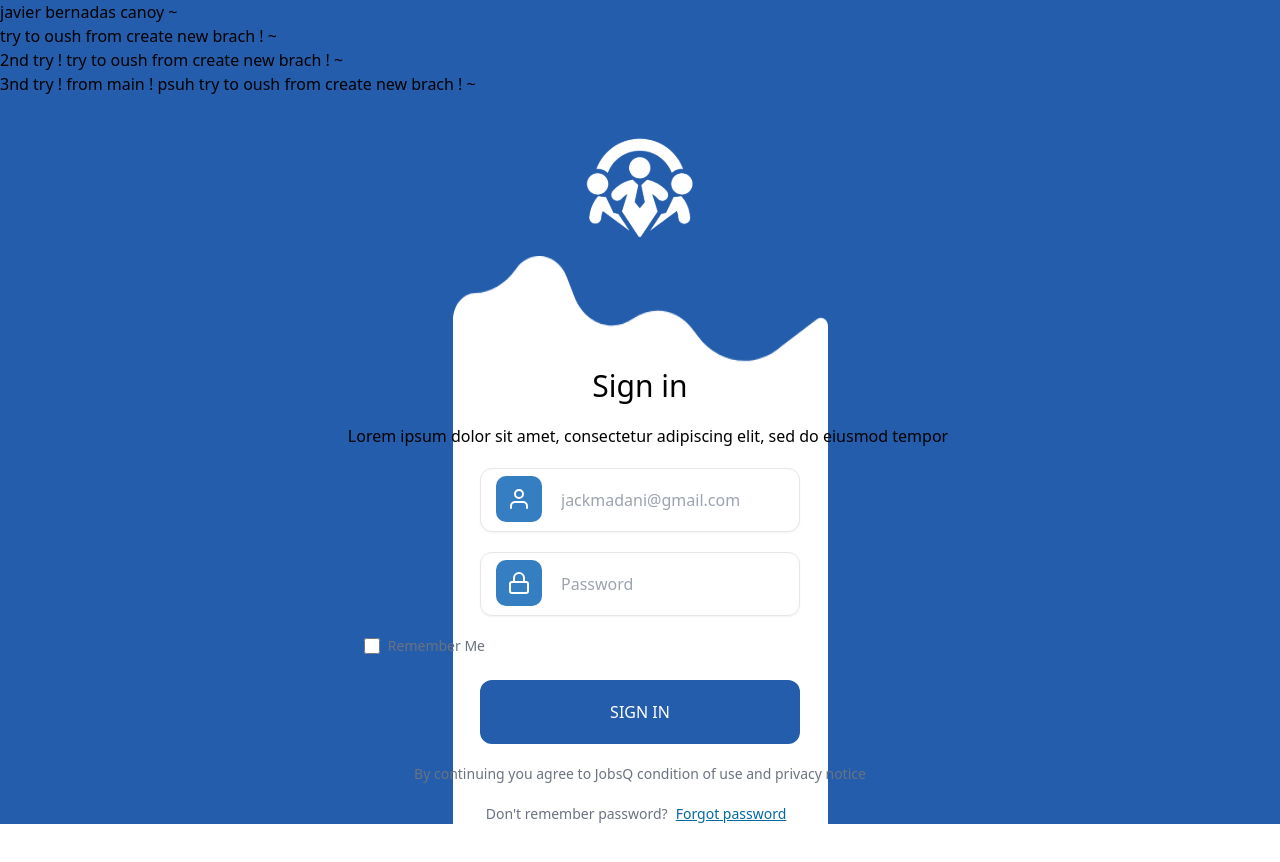
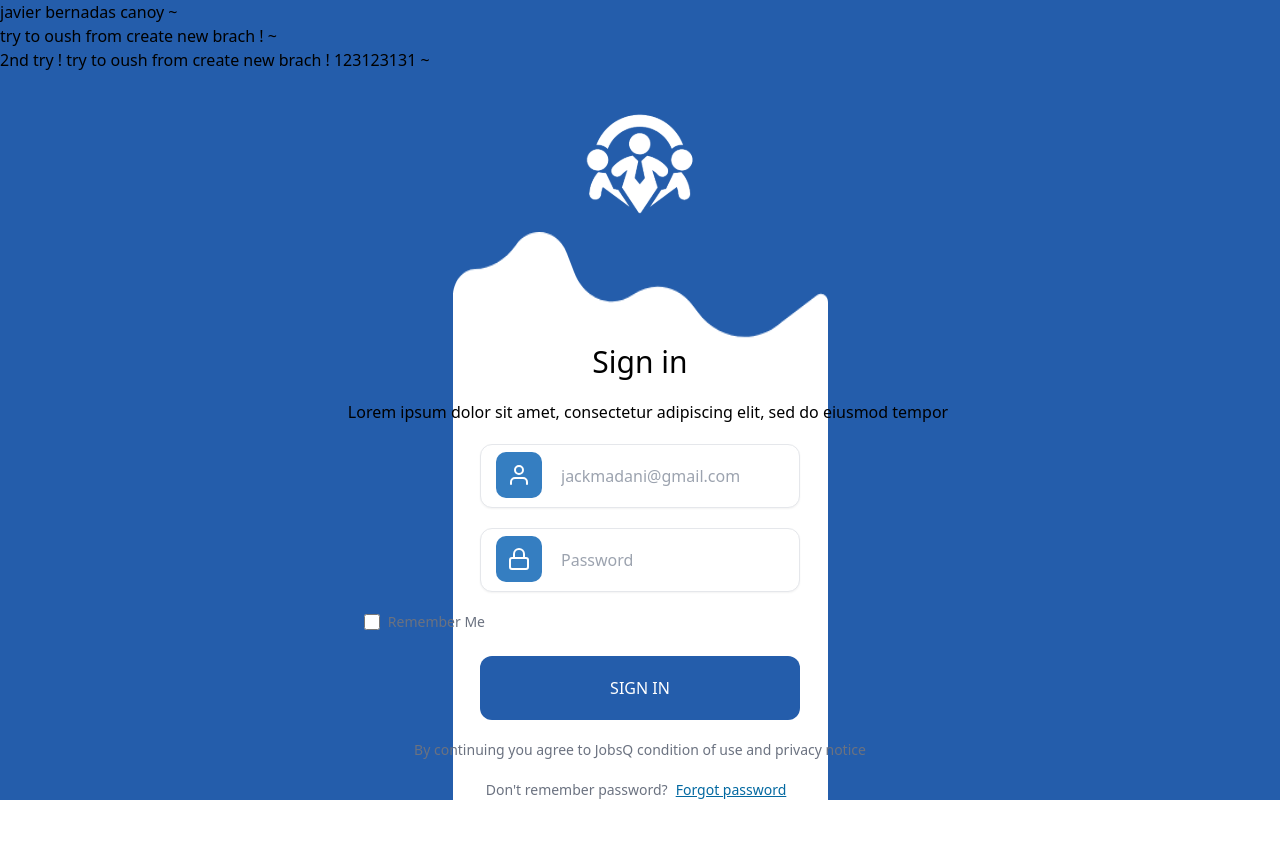
Before and after one commit to JavierCanoy/javier-onboarding-website, a Next.js app in the folder Desktop/first-project/: page /components/sign-in in a window 1280 px wide. Shown: the top 862 px of the page. Built offline with nearby package versions, Linux system fonts and the light colour scheme.

Commit message:
addning new

```diff
--- a/Desktop/first-project/pages/components/sign-in.js
+++ b/Desktop/first-project/pages/components/sign-in.js
@@ -38,8 +38,7 @@ export default function Login() {
       <div className="main-wrapper bg-colorThem-100  ">
         <div> javier bernadas canoy ~  </div>
         <div> try to oush from create new brach !  ~  </div>
-        <div> 2nd try !  try to oush from create new brach !  ~  </div>
-        <div> 3nd try ! from main ! psuh   try to oush from create new brach !  ~  </div>
+        <div> 2nd try !  try to oush from create new brach ! 123123131  ~  </div>
 
 
 
```
